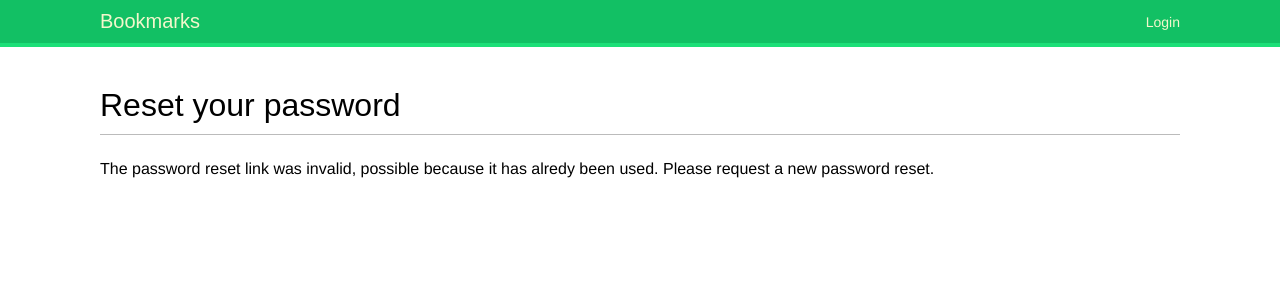
After one commit to cicekhayri/django-simple-image-bookmarks, a Django app: a page that uses account/templates/registration/password_reset_confirm.html in a window 1280 px wide. The commit adds this page. Shown: the top 300 px of the page. Run offline with Django 3.2, Linux system fonts and the light colour scheme; some web fonts are replaced.

Commit message:
password reset templates added

```diff
--- a/account/templates/registration/login.html
+++ b/account/templates/registration/login.html
@@ -20,5 +20,6 @@
 			<input type="hidden" name="next" value="{{ next }}" />
 			<p><input type="submit" value="Login"></p>
 		</form>
+		<p><a href="{% url "password_reset" %}">Forgotten you password?</a></p>
 	</div>
 {% endblock %}
--- /dev/null
+++ b/account/templates/registration/password_reset_confirm.html
@@ -0,0 +1,19 @@
+{% extends "base.html" %}
+
+{% block title %}Reset you password{% endblock %}
+
+{% block content %}
+	<h1>Reset your password</h1>
+	{% if validlink %}
+		<p>Please enter your new password twice:</p>
+		<form action="." method="post">
+			{{ form.as_p }}
+			{% csrf_token %}
+			<p><input type="submit" value="Change my password" /></p>
+		</form>
+	{% else %}
+		<p>
+		The password reset link was invalid, possible because it has alredy been used.
+		Please request a new password reset.</p>
+	{% endif %}
+{% endblock %}
--- /dev/null
+++ b/account/templates/registration/password_reset_email.html
@@ -0,0 +1,4 @@
+Someone asked for password reset for email {{ email }}.
+Follow the link below:
+{{ protocol }}://{{ domain }}{% url "password_reset_confirm" uidb64=uid token=token %}
+Your username, in case you've forgotten: {{ user.get_username }}
--- a/account/urls.py
+++ b/account/urls.py
@@ -19,4 +19,14 @@ urlpatterns = [
 	url(r'^password-change/done/$',
 		'django.contrib.auth.views.password_change_done', name='password_change_done'),
 
+	# restore password urls
+	url(r'^password-reset/$',
+		'django.contrib.auth.views.password_reset', name='password_reset'),
+	url(r'^password-reset/done/$',
+		'django.contrib.auth.views.password_reset_done', name='password_reset_done'),
+	url(r'^password-reset/confirm/(?P<uidb64>[-\w]+)/(?P<token>[-\w]+)/$',
+		'django.contrib.auth.views.password_reset_confirm', name='password_reset_confirm'),
+	url(r'^password-reset/complete/$',
+		'django.contrib.auth.views.password_reset_complete', name='password_reset_complete'),
+
 ]
--- a/bookmarks/settings.py
+++ b/bookmarks/settings.py
@@ -126,3 +126,5 @@ STATIC_URL = '/static/'
 LOGIN_REDIRECT_URL = reverse_lazy('dashboard')
 LOGIN_URL = reverse_lazy('login')
 LOGOUT_URL = reverse_lazy('logout')
+
+EMAIL_BACKEND = 'django.core.mail.backends.console.EmailBackend'
```
Also changed, not shown: account/templates/registration/password_reset_complete.html (added, +8 -0 lines), account/templates/registration/password_reset_done.html (added, +10 -0 lines), account/templates/registration/password_reset_form.html (added, +13 -0 lines), db.sqlite3.
